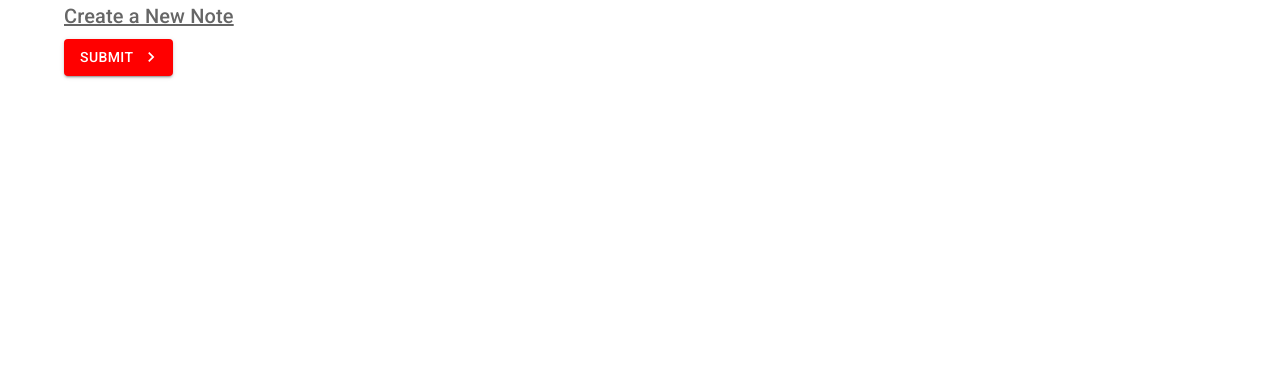
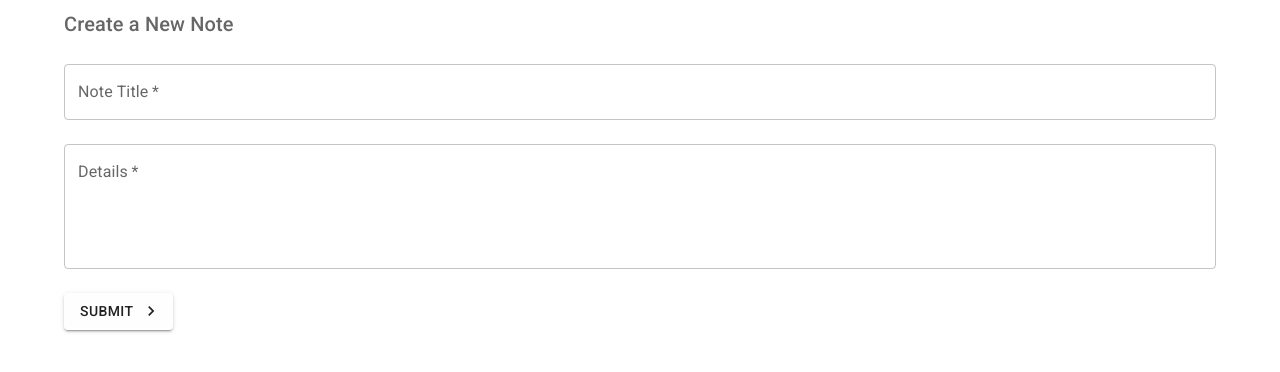
Before and after one commit to tm5682/Project-Tracker, a React (Create React App) app: page /create in a window 1280 px wide. Shown: the top 372 px of the page. Built offline with nearby package versions, Linux system fonts and the light colour scheme.

Commit message:
material ui forms added

```diff
--- a/src/App.js
+++ b/src/App.js
@@ -7,6 +7,19 @@ import AddProject from "./components/AddProject";
 import Create from "./components/Create";
 
 import { BrowserRouter as Router, Routes, Route } from "react-router-dom";
+
+import { createTheme, ThemeProvider } from "@mui/material";
+import { purple } from "@mui/material/colors";
+
+//custom theme using MUI theme
+const theme = createTheme({
+  palette: {
+    primary: {
+      main: "#fefefe",
+    },
+    secondary: purple,
+  },
+});
 
 const App = () => {
   const [showAddProject, setShowAddProject] = useState(false);
@@ -59,6 +72,7 @@ const App = () => {
 
   //v6 routers
   return (
+    <ThemeProvider theme={theme}>
       <Router>
         <Routes>
           <Route
@@ -88,6 +102,7 @@ const App = () => {
           <Route path="/create" element={<Create />} />
         </Routes>
       </Router>
+    </ThemeProvider>
   );
 };
 
--- a/src/components/Create.js
+++ b/src/components/Create.js
@@ -1,3 +1,6 @@
+import React from "react";
+import { useState } from "react";
+
 import Typography from "@mui/material/Typography";
 import Button from "@mui/material/Button";
 /* import { ButtonGroup } from "@mui/material"; */
@@ -6,16 +9,31 @@ import { Container } from "@mui/material";
 
 import KeyboardArrowRightIcon from "@mui/icons-material/KeyboardArrowRight";
 
-function Create() {
-  const buttonStyle = {
-    backgroundColor: "red",
-    "&:hover": {
-      backgroundColor: "blue",
-    },
-  };
+import { TextField } from "@mui/material";
+
+const buttonStyle = {};
 const title = {
   textDecoration: "underline",
 };
+
+const field = {
+  marginTop: 3,
+  marginBottom: 3,
+  display: "block",
+};
+
+function Create() {
+  const [title, setTitle] = useState("");
+  const [details, setDetails] = useState("");
+
+  const handleSubmit = (e) => {
+    e.preventDefault();
+
+    if (title && details) {
+      console.log(title, details);
+    }
+  };
+
   return (
     <Container>
       <Typography
@@ -27,16 +45,39 @@ function Create() {
         Create a New Note
       </Typography>
 
+      <form noValidate autoComplete="off" onSubmit={handleSubmit}>
+        <TextField
+          onChange={(e) => setTitle(e.target.value)}
+          sx={{ ...field }}
+          label="Note Title"
+          variant="outlined"
+          color="secondary"
+          fullWidth
+          required
+        />
+
+        <TextField
+          onChange={(e) => setDetails(e.target.value)}
+          sx={{ ...field }}
+          label="Details"
+          variant="outlined"
+          color="secondary"
+          multiline
+          rows={4}
+          fullWidth
+          required
+        />
+
         <Button
           sx={{ ...buttonStyle }}
-        onClick={() => console.log("Clicked me")}
           type="submit"
-        color="secondary"
+          color="primary"
           variant="contained"
           endIcon={<KeyboardArrowRightIcon />}
         >
           Submit
         </Button>
+      </form>
 
       {/*
       <br />
--- a/src/index.css
+++ b/src/index.css
@@ -1,16 +1,16 @@
 @import url("https://fonts.googleapis.com/css2?family=Poppins:wght@300;400&display=swap");
-
+/*
 * {
   box-sizing: border-box;
   margin: 0;
   padding: 0;
-}
-
+} */
+/*
 body {
   font-family: "Poppins", sans-serif;
-}
+} */
 
-.container {
+/* .container {
   max-width: 800px;
   margin: 30px auto;
   overflow: auto;
@@ -18,7 +18,7 @@ body {
   border: 1px solid steelblue;
   padding: 30px;
   border-radius: 5px;
-}
+} */
 * .header {
   display: flex;
   justify-content: space-between;
```
Lines whose indentation alone changed are shown as unchanged.
